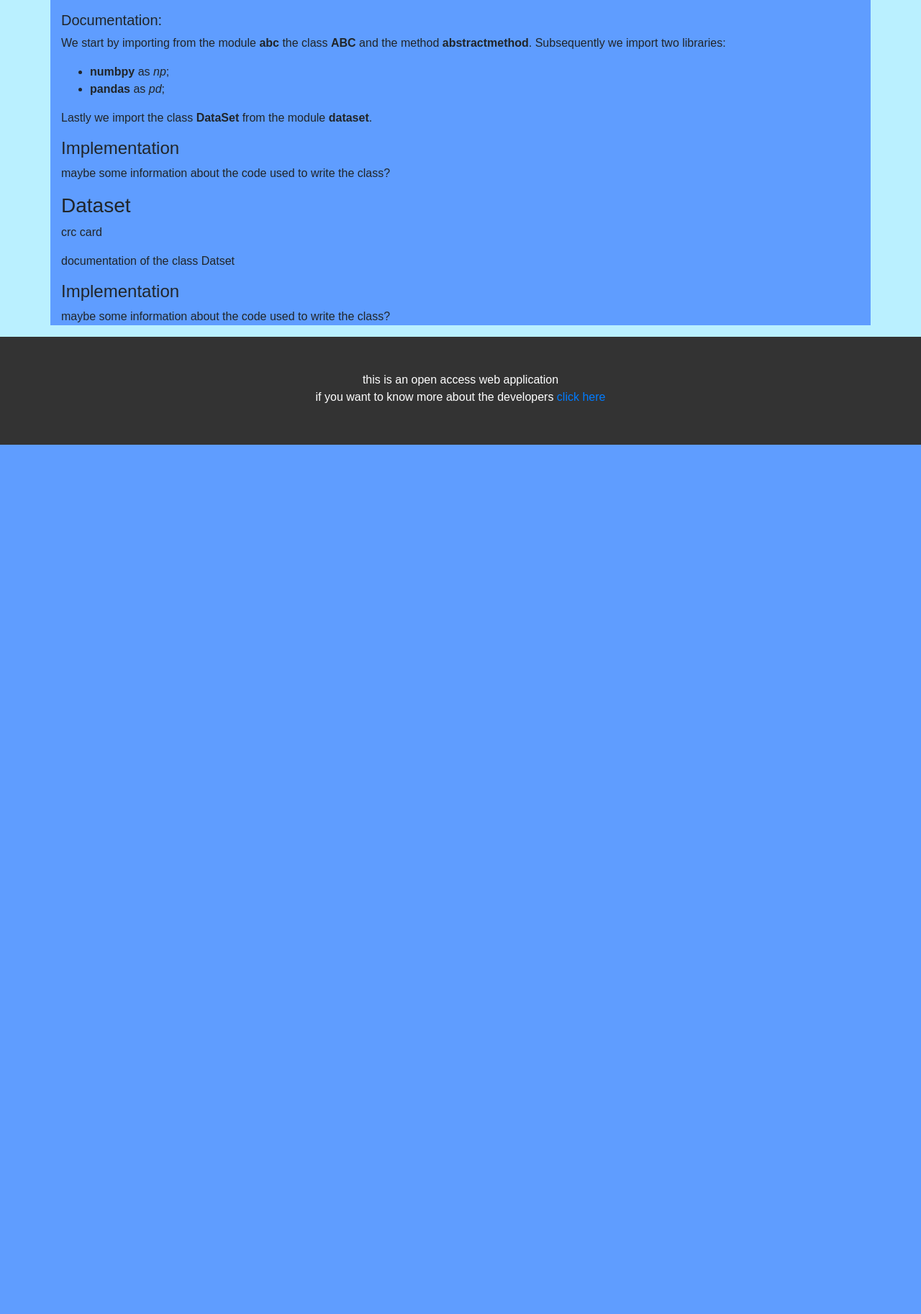
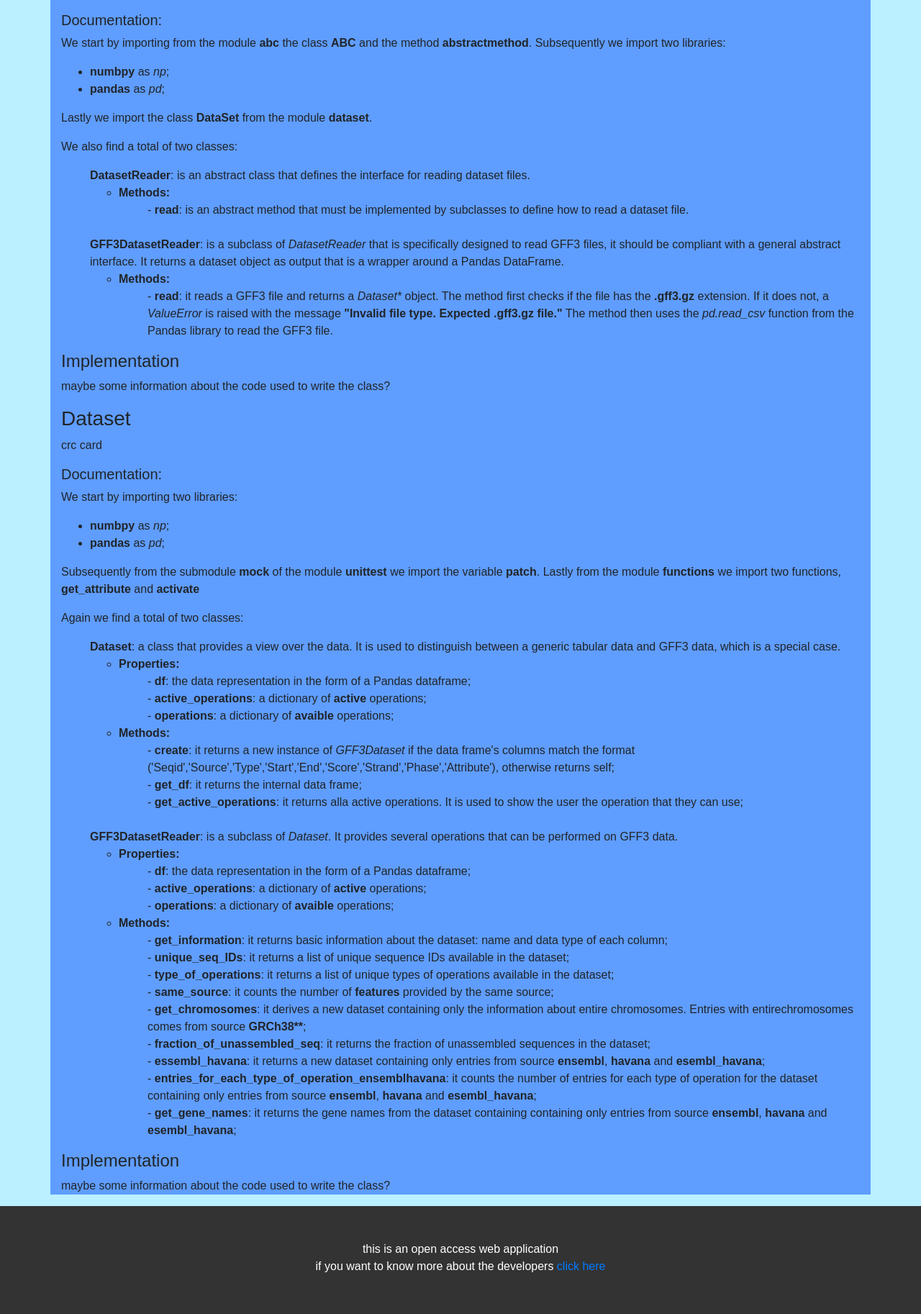
Before and after one commit to kcajj/advanced_programming_project_Genomics_2022, a Flask app: page /documentation in a window 1280 px wide. Shown: the part 574-2400 px from the top of the page at 72% size. Before the commit the page ends 1192 px from the top, so only its background shows below. Run offline with Flask 2, Linux system fonts and the light colour scheme; parts of the project's set-up code (start-up, migrations or seed data) failed here and were passed over.

Commit message:
Update documentation.html

```diff
--- a/webapp/templates/documentation.html
+++ b/webapp/templates/documentation.html
@@ -50,6 +50,28 @@
 
     Lastly we import the class <b>DataSet</b> from the module <b>dataset</b>.
 </p>
+<p>
+    We also find a total of two classes:
+    <ul type = "none">
+        <li><b>DatasetReader</b>: is an abstract class that defines the interface for reading dataset files.</li>
+        <ul>
+            <li><b>Methods:</b></li>
+            <ul type = "none">
+                <li> - <b>read</b>: is an abstract method that must be implemented by subclasses to define how to read a dataset file. </li>
+            </ul>
+        </ul>
+        <li><br></li>
+        <li><b>GFF3DatasetReader</b>: is a subclass of <i>DatasetReader</i> that is specifically designed to read GFF3 files, it should be compliant with a general abstract interface. It returns a dataset object as output that is a wrapper around a Pandas DataFrame. </li>
+        <ul>
+            <li><b>Methods:</b></li>
+            <ul type = "none">
+                <li> - <b>read</b>: it reads a GFF3 file and returns a <i>Dataset*</i> object.
+                    The method first checks if the file has the <b>.gff3.gz</b> extension. If it does not, a <i>ValueError</i> is raised with the message <b>"Invalid file type. Expected .gff3.gz file."</b>
+                    The method then uses the <i>pd.read_csv</i> function from the Pandas library to read the GFF3 file.</li>
+            </ul>
+        </ul>
+    </ul>
+</p>
 
 <h4> Implementation </h4>
 <p>
@@ -62,8 +84,60 @@
     crc card
 </p>
 
+<h5>Documentation:</h5>
+
 <p>
-    documentation of the class Datset
+    We start by importing two libraries:
+    <ul>
+        <li><b>numbpy</b> as <i>np</i>;</li>
+        <li><b>pandas</b> as <i>pd</i>;</li>
+    </ul>
+
+    Subsequently from the submodule <b>mock</b> of the module <b>unittest</b> we import the variable <b>patch</b>. Lastly from the module <b>functions</b> we import two functions, <b>get_attribute</b> and <b>activate</b>
+</p>
+<p>
+    Again we find a total of two classes:
+    <ul type = "none">
+        <li><b>Dataset</b>: a class that provides a view over the data. It is used to distinguish between a generic tabular data and GFF3 data, which is a special case.</li>
+        <ul>
+            <li><b>Properties:</b></li>
+            <ul type = "none">
+                <li> - <b>df</b>: the data representation in the form of a Pandas dataframe;</li>
+                <li> - <b>active_operations</b>: a dictionary of <b>active</b> operations;</li>
+                <li> - <b>operations</b>: a dictionary of <b>avaible</b> operations;</li>
+            </ul>
+
+            <li><b>Methods:</b></li>
+            <ul type = "none">
+                <li> - <b>create</b>: it returns a new instance of <i>GFF3Dataset</i> if the data frame's columns match the format ('Seqid','Source','Type','Start','End','Score','Strand','Phase','Attribute'), otherwise returns self;</li>
+                <li> - <b>get_df</b>: it returns the internal data frame;</li>
+                <li> - <b>get_active_operations</b>: it returns  alla active operations. It is used to show the user the operation that they can use;</li>
+            </ul>
+        </ul>
+        <li><br></li>
+        <li><b>GFF3DatasetReader</b>: is a subclass of <i>Dataset</i>. It provides several operations that can be performed on GFF3 data.</li>
+        <ul>
+            <li><b>Properties:</b></li>
+            <ul type = "none">
+                <li> - <b>df</b>: the data representation in the form of a Pandas dataframe;</li>
+                <li> - <b>active_operations</b>: a dictionary of <b>active</b> operations;</li>
+                <li> - <b>operations</b>: a dictionary of <b>avaible</b> operations;</li>
+            </ul>
+
+            <li><b>Methods:</b></li>
+            <ul type = "none">
+                <li> - <b>get_information</b>: it returns basic information about the dataset: name and data type of each column;</li>
+                <li> - <b>unique_seq_IDs</b>: it returns a list of unique sequence IDs available in the dataset;</li>
+                <li> - <b>type_of_operations</b>: it returns a list of unique types of operations available in the dataset;</li>
+                <li> - <b>same_source</b>: it counts the number of <b>features</b> provided by the same source; </li>
+                <li> - <b>get_chromosomes</b>: it derives a new dataset containing only the information about entire chromosomes. Entries with entirechromosomes comes from source <b>GRCh38**</b>; </li>
+                <li> - <b>fraction_of_unassembled_seq</b>: it returns the fraction of unassembled sequences in the dataset;</li>
+                <li> - <b>essembl_havana</b>: it returns a new dataset containing only entries from source <b>ensembl</b>, <b>havana</b> and <b>esembl_havana</b>;</li>
+                <li> - <b>entries_for_each_type_of_operation_ensemblhavana</b>: it counts the number of entries for each type of operation for the dataset containing only entries from source <b>ensembl</b>, <b>havana</b> and <b>esembl_havana</b>;</li>
+                <li> - <b>get_gene_names</b>: it returns the gene names from the dataset containing containing only entries from source <b>ensembl</b>, <b>havana</b> and <b>esembl_havana</b>;</li>
+            </ul>
+        </ul>
+    </ul>
 </p>
 
 <h4> Implementation </h4>
```
